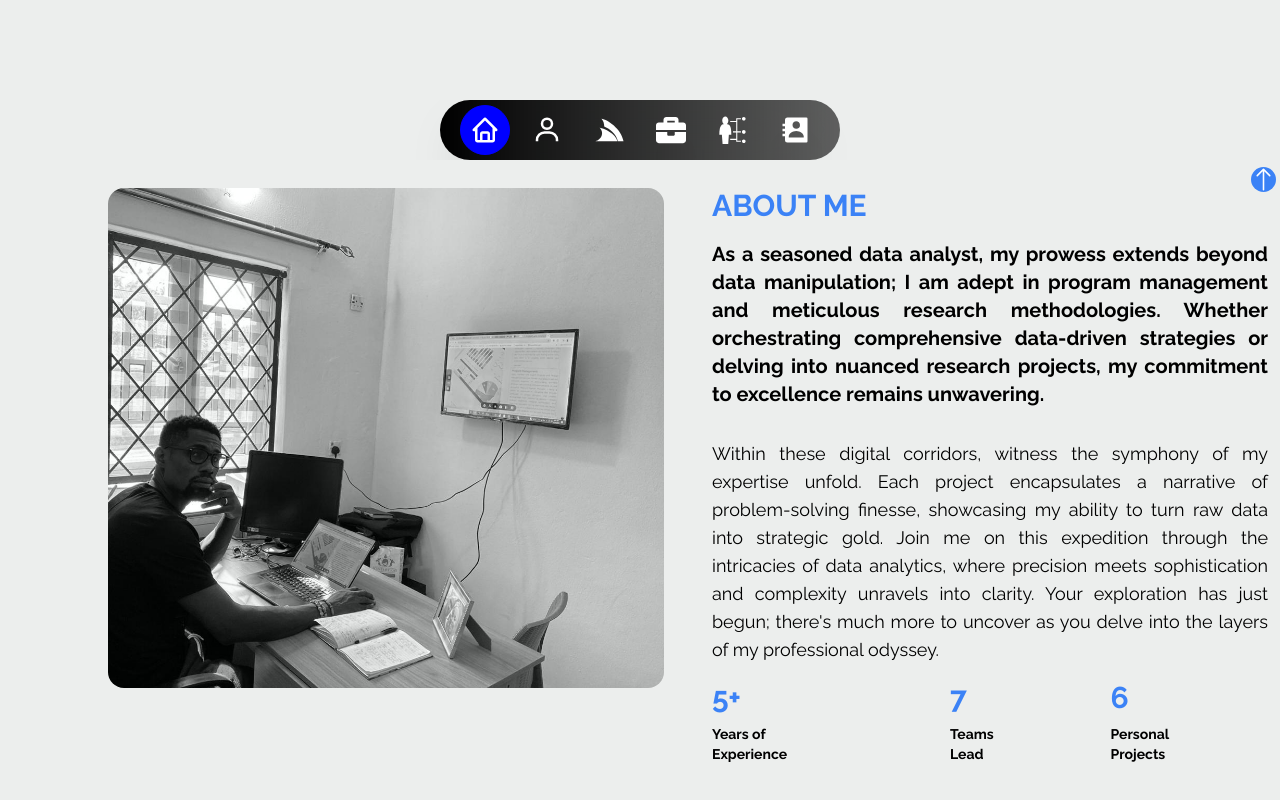
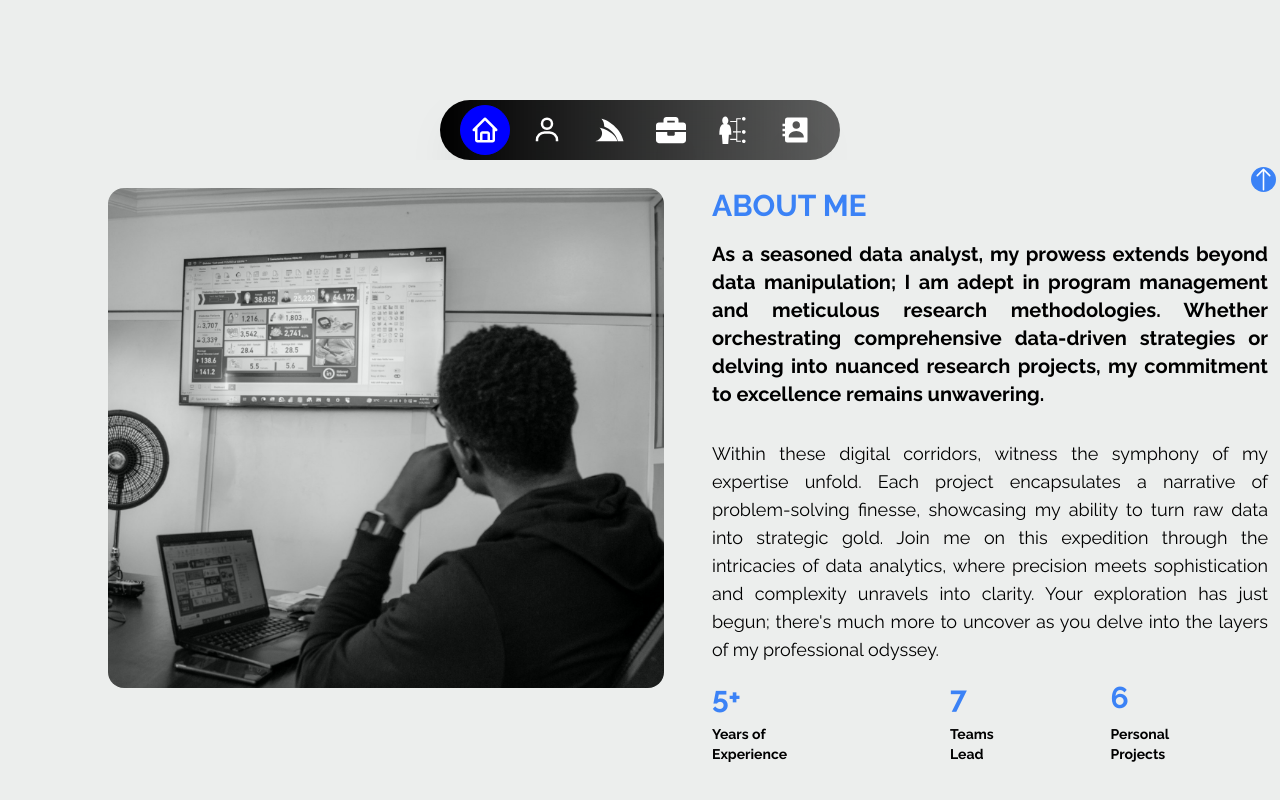
Before and after one commit to daffydbest7/ebibowei_portfolio, a React (Create React App) app: page / in a window 1280 px wide. Shown: the part 608-1408 px from the top of the page. Built offline with nearby package versions, Linux system fonts and the light colour scheme; a web font is replaced by a local one.

Commit message:
image changes

```diff
--- a/src/components/home.jsx
+++ b/src/components/home.jsx
@@ -14,8 +14,8 @@ import {Link} from "react-router-dom";
 import { Link as LinkRoll } from 'react-scroll';
 //import image
 import ebibowei from "../images/nabena12.jpg";
-import night from "../images/ebi1.jpg";
-import day from "../images/ebi2.jpg";
+import night from "../images/ebi_.jpg";
+import day from "../images/ebi_.jpg";
 
 
 
--- a/tailwind.config.js
+++ b/tailwind.config.js
@@ -35,7 +35,7 @@ module.exports = {
         },
         backgroundImage:{
           about: "url('./images/about.jpg')",
-          about_new: "url('./images/nabena12.jpg')",
+          about_new: "url('./images/ebi_1.jpg')",
           service_img:"url('./images/analysis.jpg')",
           service_new: "url('./images/analysis.jpg')",
         }
```
